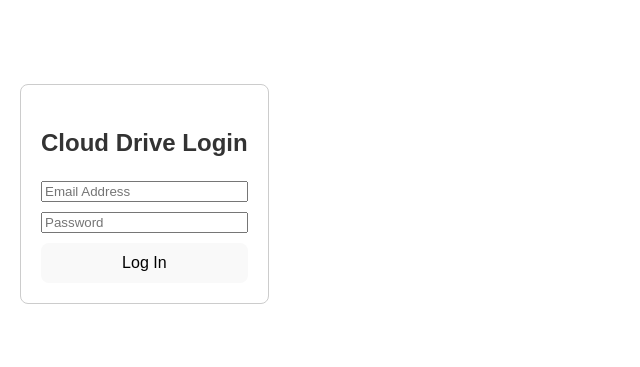
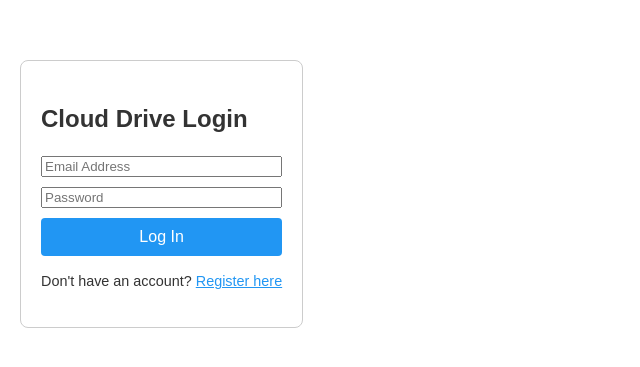
Before and after one commit to JStec0312/Cloud-Computing-Project, a React (Vite) app in the folder my-frontend-app/: page / in a window 1280 px wide. Shown: the part 231-598 px from the top of the page, without its empty margins (0-640 px from the left). Built offline with nearby package versions, Linux system fonts and the light colour scheme.

Commit message:
frontendo finito

```diff
--- a/my-frontend-app/src/App.jsx
+++ b/my-frontend-app/src/App.jsx
@@ -9,14 +9,35 @@ function App() {
   );
 
   const [refreshKey, setRefreshKey] = useState(0);
-
-  // --- NEW: LIFTED STATE ---
-  // We keep track of the current folder here so BOTH components know about it
   const [currentFolderId, setCurrentFolderId] = useState(null);
 
+  // Standard local logout
   const handleLogout = () => {
     localStorage.removeItem('token');
     setIsAuthenticated(false);
+    setCurrentFolderId(null);
+  };
+
+  // --- NEW: LOGOUT ALL DEVICES ---
+  const handleLogoutAll = async () => {
+    if(!confirm("Are you sure you want to log out of ALL devices?")) return;
+
+    try {
+        const token = localStorage.getItem('token');
+        // Assuming endpoint is .../auth/logout/all based on your structure
+        await fetch('http://localhost:8000/api/v1/auth/logout/all', {
+            method: 'POST', // Usually POST for actions
+            headers: {
+                'Authorization': `Bearer ${token}`
+            }
+        });
+    } catch (error) {
+        console.error("Logout all error:", error);
+        // We log out locally even if server fails (e.g. server down)
+    } finally {
+        handleLogout();
+        alert("Logged out from all devices.");
+    }
   };
 
   const handleUploadSuccess = () => {
@@ -32,18 +53,31 @@ function App() {
         <div>
           <header style={{ display: 'flex', justifyContent: 'space-between', alignItems: 'center', marginBottom: '30px', borderBottom: '1px solid #ddd', paddingBottom: '10px' }}>
             <h1 style={{ margin: 0 }}>📂 My Cloud Drive</h1>
-            <button onClick={handleLogout} style={{ padding: '8px 16px', cursor: 'pointer', backgroundColor: '#f44336', color: 'white', border: 'none', borderRadius: '4px' }}>
-              Logout
-            </button>
+
+            <div style={{ display: 'flex', gap: '10px' }}>
+                {/* NEW BUTTON */}
+                <button
+                    onClick={handleLogoutAll}
+                    title="Invalidate all sessions"
+                    style={{ padding: '8px 12px', cursor: 'pointer', backgroundColor: '#555', color: 'white', border: 'none', borderRadius: '4px' }}
+                >
+                    Logout All
+                </button>
+
+                <button
+                    onClick={handleLogout}
+                    style={{ padding: '8px 16px', cursor: 'pointer', backgroundColor: '#f44336', color: 'white', border: 'none', borderRadius: '4px' }}
+                >
+                    Logout
+                </button>
+            </div>
           </header>
 
-          {/* 1. Pass currentFolderId so uploads go to the right place */}
           <FileUpload
             onUploadSuccess={handleUploadSuccess}
             currentFolderId={currentFolderId}
           />
 
-          {/* 2. Pass currentFolderId and the function to change it (onNavigate) */}
           <div style={{ border: '1px solid #ccc', padding: '20px', borderRadius: '8px', marginTop: '20px' }}>
             <FilesList
               key={refreshKey}
--- a/my-frontend-app/src/components/Login.jsx
+++ b/my-frontend-app/src/components/Login.jsx
@@ -3,49 +3,86 @@ import { useState } from 'react';
 function Login({ onLoginSuccess }) {
   const [email, setEmail] = useState('');
   const [password, setPassword] = useState('');
+  const [displayName, setDisplayName] = useState(''); // New field
+
+  // Toggle between Login and Register views
+  const [isRegistering, setIsRegistering] = useState(false);
   const [error, setError] = useState('');
+  const [successMsg, setSuccessMsg] = useState('');
 
-  const handleSubmit = async (e) => {
+  const handleLogin = async (e) => {
     e.preventDefault();
     setError('');
+    setSuccessMsg('');
 
     try {
-        // Updated: Sending JSON data with 'email' and 'password'
         const response = await fetch('http://localhost:8000/api/v1/auth/login', {
             method: 'POST',
-            headers: {
-                'Content-Type': 'application/json', // We are sending JSON now
-            },
+            headers: { 'Content-Type': 'application/json' },
+            body: JSON.stringify({ email, password }),
+        });
+
+        if (!response.ok) {
+            const errData = await response.json().catch(() => ({}));
+            throw new Error(errData.detail || 'Login failed');
+        }
+
+        const data = await response.json();
+        localStorage.setItem('token', data.access_token);
+        onLoginSuccess();
+
+    } catch (err) {
+        setError(err.message);
+    }
+  };
+
+  const handleRegister = async (e) => {
+    e.preventDefault();
+    setError('');
+    setSuccessMsg('');
+
+    try {
+        // Based on your requirements: display_name, email, password
+        const response = await fetch('http://localhost:8000/api/v1/auth/register', {
+            method: 'POST',
+            headers: { 'Content-Type': 'application/json' },
             body: JSON.stringify({
+                display_name: displayName,
                 email: email,
                 password: password
             }),
         });
 
         if (!response.ok) {
-            // Try to read the error message from the backend if possible
             const errData = await response.json().catch(() => ({}));
-            throw new Error(errData.detail || 'Login failed');
+            throw new Error(errData.detail || 'Registration failed');
         }
 
-        const data = await response.json();
-
-        // Save the token (assuming the backend returns { "access_token": "..." })
-        // If your backend calls it something else (like "token"), update this line.
-        localStorage.setItem('token', data.access_token);
-
-        onLoginSuccess();
+        setSuccessMsg('✅ Registration successful! Please log in.');
+        setIsRegistering(false); // Switch back to login screen
+        setPassword(''); // Clear password for security
 
     } catch (err) {
         setError(err.message);
-        console.error(err);
     }
   };
 
   return (
     <div style={{ border: '1px solid #ccc', padding: '20px', borderRadius: '8px', maxWidth: '300px', margin: 'auto', marginTop: '50px' }}>
-      <h2>Cloud Drive Login</h2>
-      <form onSubmit={handleSubmit} style={{ display: 'flex', flexDirection: 'column', gap: '10px' }}>
+      <h2>{isRegistering ? 'Create Account' : 'Cloud Drive Login'}</h2>
+
+      <form onSubmit={isRegistering ? handleRegister : handleLogin} style={{ display: 'flex', flexDirection: 'column', gap: '10px' }}>
+
+        {isRegistering && (
+          <input
+            type="text"
+            placeholder="Display Name"
+            value={displayName}
+            onChange={(e) => setDisplayName(e.target.value)}
+            required
+          />
+        )}
+
         <input
           type="email"
           placeholder="Email Address"
@@ -60,9 +97,38 @@ function Login({ onLoginSuccess }) {
           onChange={(e) => setPassword(e.target.value)}
           required
         />
-        <button type="submit" style={{ cursor: 'pointer', padding: '10px' }}>Log In</button>
+
+        <button
+            type="submit"
+            style={{
+                cursor: 'pointer',
+                padding: '10px',
+                backgroundColor: isRegistering ? '#4CAF50' : '#2196F3',
+                color: 'white',
+                border: 'none',
+                borderRadius: '4px'
+            }}
+        >
+            {isRegistering ? 'Register' : 'Log In'}
+        </button>
       </form>
+
       {error && <p style={{ color: 'red', marginTop: '10px' }}>{error}</p>}
+      {successMsg && <p style={{ color: 'green', marginTop: '10px' }}>{successMsg}</p>}
+
+      <p style={{ marginTop: '15px', fontSize: '0.9em', textAlign: 'center' }}>
+        {isRegistering ? "Already have an account? " : "Don't have an account? "}
+        <span
+            onClick={() => {
+                setIsRegistering(!isRegistering);
+                setError('');
+                setSuccessMsg('');
+            }}
+            style={{ color: '#2196F3', cursor: 'pointer', textDecoration: 'underline' }}
+        >
+            {isRegistering ? "Log in here" : "Register here"}
+        </span>
+      </p>
     </div>
   );
 }
```
